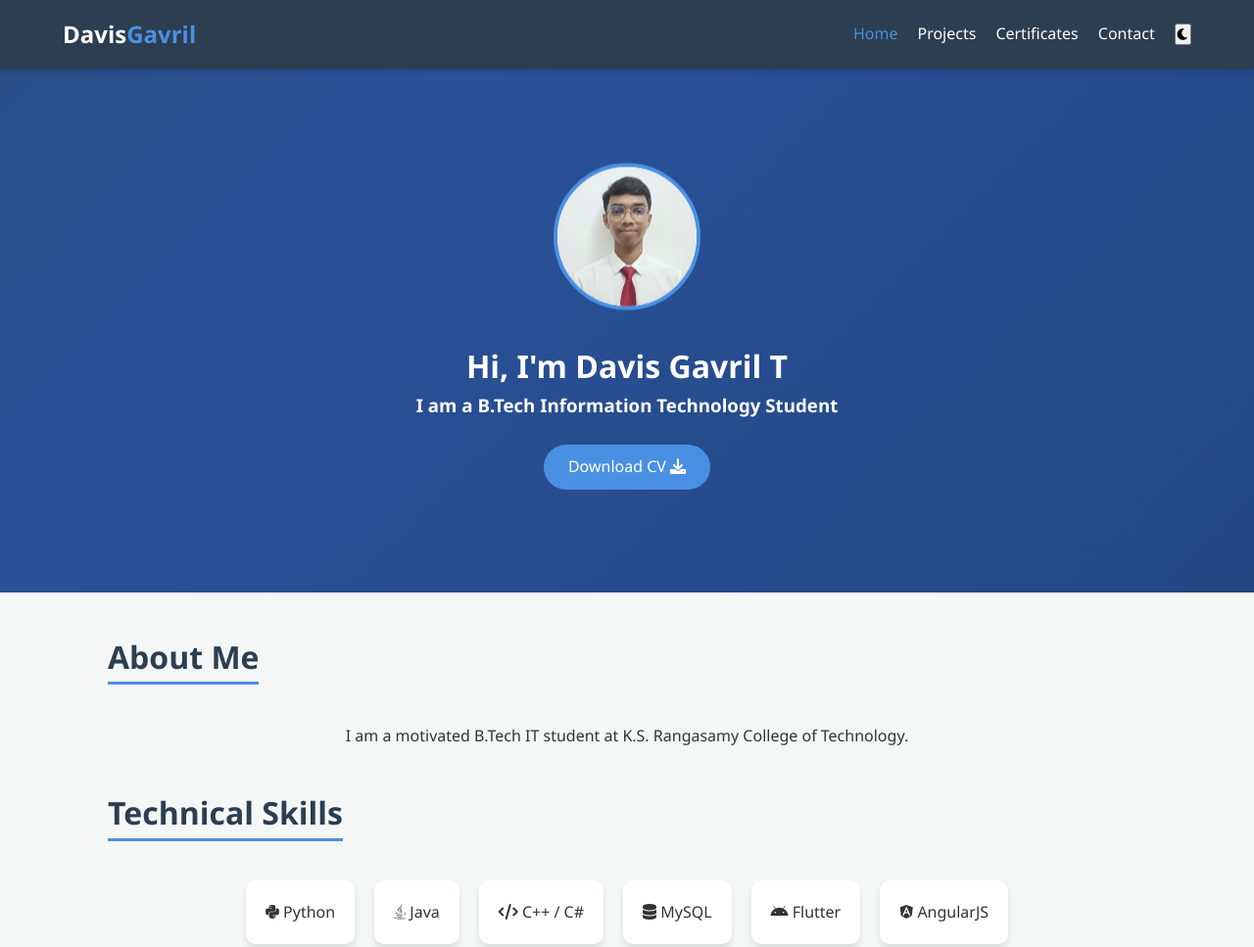
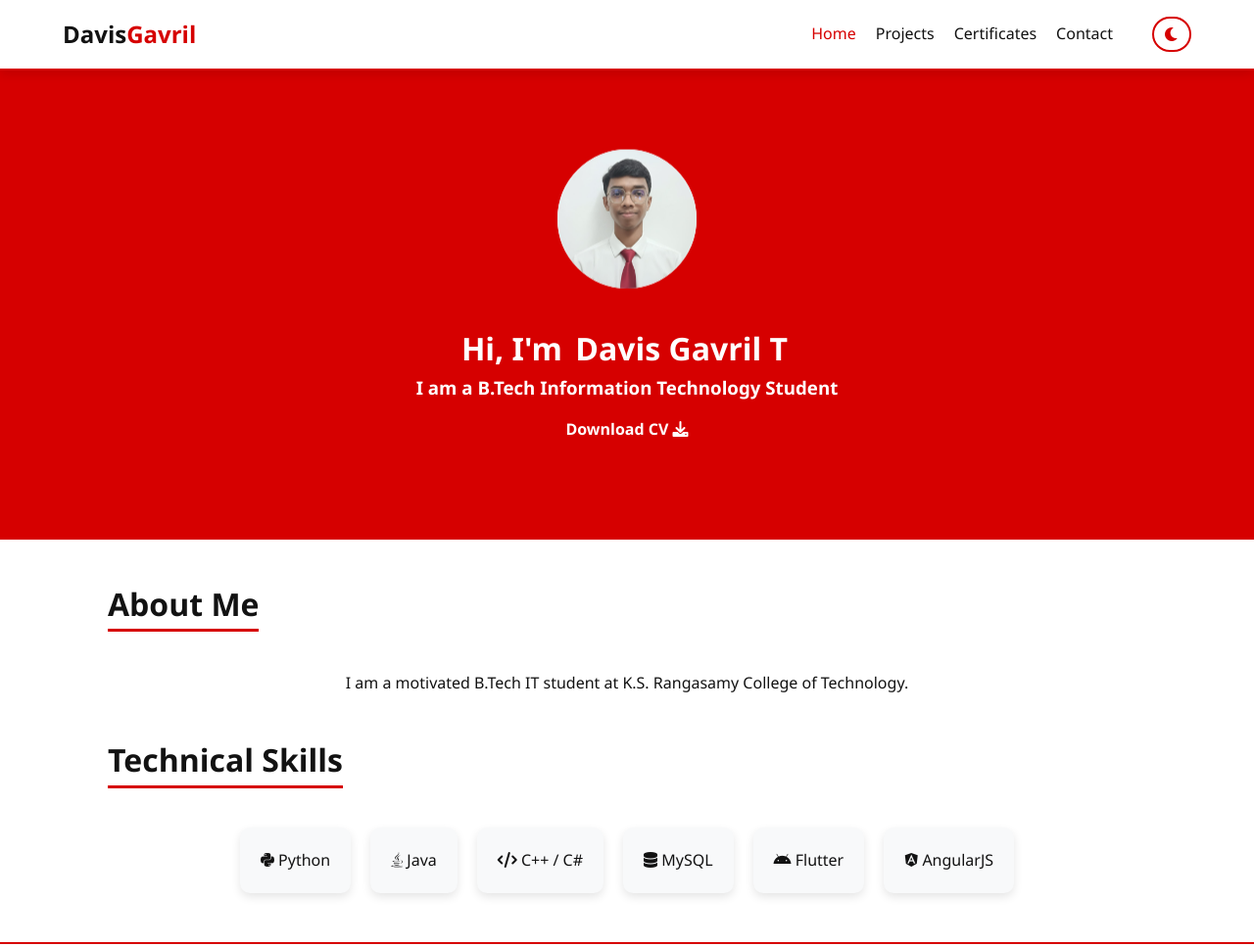
Before and after one commit to DavisGavril/portfolio, a plain HTML site: page index.html in a window 1280 px wide. Shown: the top 967 px of the page at 98% size. Drawn offline with nearby package versions, Linux system fonts and the light colour scheme; some packages are replaced by stand-ins of ours; a script that the page names is missing.

Commit message:
Update style.css

```diff
--- a/style.css
+++ b/style.css
@@ -1,21 +1,37 @@
-/* --- Variables & Reset --- */
+/* --- CSS VARIABLES (The Theme Engine) --- */
 :root {
-    --primary-color: #4a90e2;
-    --dark-bg: #2c3e50;
-    --light-bg: #f4f7f6;
-    --text-color: #333;
-    --white: #ffffff;
+    /* Light Mode Defaults (Red & White) */
+    --primary-color: #d60000;  /* Bold Red */
+    --bg-color: #ffffff;       /* Pure White */
+    --card-bg: #f8f9fa;        /* Light Gray for cards */
+    --text-color: #121212;     /* Black Text */
+    --hero-bg: #d60000;        /* Red Hero Background */
+    --hero-text: #ffffff;      /* White Hero Text */
+    --shadow: 0 4px 10px rgba(0,0,0,0.1);
 }
 
+body.dark-mode {
+    /* Dark Mode Overrides (Red & Black) */
+    --primary-color: #ff3333;  /* Brighter Red for dark bg */
+    --bg-color: #000000;       /* Pure Black */
+    --card-bg: #1a1a1a;        /* Dark Gray for cards */
+    --text-color: #e0e0e0;     /* Light Gray Text */
+    --hero-bg: #0f0f0f;        /* Very Dark Hero */
+    --hero-text: #ff3333;      /* Red Hero Text */
+    --shadow: 0 4px 10px rgba(255, 0, 0, 0.2); /* Red Glow */
+}
+
+/* --- Global Reset & Transitions --- */
 * {
     margin: 0;
     padding: 0;
     box-sizing: border-box;
-    font-family: 'Segoe UI', Tahoma, Geneva, Verdana, sans-serif;
+    font-family: 'Segoe UI', sans-serif;
+    transition: background-color 0.3s ease, color 0.3s ease, border-color 0.3s ease;
 }
 
 body {
-    background-color: var(--light-bg);
+    background-color: var(--bg-color);
     color: var(--text-color);
     line-height: 1.6;
     overflow-x: hidden;
@@ -26,38 +42,49 @@ body {
     display: flex;
     justify-content: space-between;
     align-items: center;
-    background-color: var(--dark-bg);
+    background-color: var(--bg-color); /* Matches body */
     padding: 1rem 5%;
     position: sticky;
     top: 0;
     z-index: 1000;
-    box-shadow: 0 2px 5px rgba(0,0,0,0.2);
+    box-shadow: var(--shadow);
+    border-bottom: 2px solid var(--primary-color);
 }
 
-.logo { color: var(--white); font-size: 1.5rem; font-weight: bold; }
+.logo { color: var(--text-color); font-size: 1.5rem; font-weight: bold; }
 .logo span { color: var(--primary-color); }
 
-.nav-links { list-style: none; display: flex; }
+.nav-links { list-style: none; display: flex; align-items: center; }
 .nav-links li { margin-left: 20px; }
-.nav-links a { text-decoration: none; color: var(--white); transition: 0.3s; }
+.nav-links a {
+    text-decoration: none;
+    color: var(--text-color);
+    font-weight: 500;
+}
 .nav-links a:hover, .nav-links a.active { color: var(--primary-color); }
 
-.hamburger { display: none; color: white; font-size: 1.5rem; cursor: pointer; }
+/* Theme Toggle Button */
+.theme-toggle {
+    background: none;
+    border: 2px solid var(--primary-color);
+    color: var(--primary-color);
+    padding: 5px 10px;
+    border-radius: 20px;
+    cursor: pointer;
+    font-size: 1rem;
+    margin-left: 20px;
+}
+.theme-toggle:hover { background: var(--primary-color); color: var(--bg-color); }
+
+.hamburger { display: none; color: var(--primary-color); font-size: 1.5rem; cursor: pointer; }
 
 /* --- Hero Section --- */
 .hero {
-    background: linear-gradient(-45deg, #1e3c72, #2a5298, #2c3e50, #4ca1af);
-    background-size: 400% 400%;
-    animation: gradientBG 15s ease infinite;
-    color: var(--white);
+    background: var(--hero-bg);
+    color: var(--hero-text);
     text-align: center;
-    padding: 100px 20px;
-}
-
-@keyframes gradientBG {
-    0% { background-position: 0% 50%; }
-    50% { background-position: 100% 50%; }
-    100% { background-position: 0% 50%; }
+    padding: 80px 20px;
+    border-bottom: 4px solid var(--primary-color);
 }
 
 .profile-img {
@@ -66,17 +93,21 @@ body {
     border: 4px solid var(--primary-color);
     object-fit: cover;
     margin-bottom: 20px;
-    background-color: #fff;
+    background-color: white;
     animation: float 6s ease-in-out infinite;
 }
 
 @keyframes float {
-    0% { transform: translateY(0px); }
+    0%, 100% { transform: translateY(0); }
     50% { transform: translateY(-15px); }
-    100% { transform: translateY(0px); }
 }
 
-.hero-btns { margin-top: 20px; }
+.highlight { color: var(--text-color); background: var(--primary-color); padding: 0 5px; }
+/* In Light mode, highlight text needs to be white, in Dark mode black */
+body:not(.dark-mode) .highlight { color: white; }
+body.dark-mode .highlight { color: black; }
+
+/* --- Buttons --- */
 .btn {
     padding: 10px 25px;
     border: none;
@@ -85,35 +116,24 @@ body {
     text-decoration: none;
     display: inline-block;
     margin: 5px;
-    font-size: 1rem;
+    font-weight: bold;
 }
-.primary { background-color: var(--primary-color); color: white; }
-.secondary { background-color: transparent; border: 2px solid white; color: white; }
+.primary { background-color: var(--primary-color); color: white; } /* Always Red/White btn */
+.secondary { background-color: transparent; border: 2px solid var(--primary-color); color: var(--primary-color); }
 
-/* --- Layout & Content --- */
-.container {
-    max-width: 1100px;
-    margin: 40px auto;
-    padding: 0 20px;
-}
+/* --- Layout --- */
+.container { max-width: 1100px; margin: 40px auto; padding: 0 20px; }
 
 .section-title {
     text-align: center;
     margin-bottom: 40px;
-    color: var(--dark-bg);
+    color: var(--text-color);
     border-bottom: 3px solid var(--primary-color);
     display: inline-block;
     font-size: 2rem;
 }
 
-/* --- FIX: Content is Visible by Default --- */
-.reveal {
-    opacity: 1; /* Guaranteed visibility */
-    transform: translateY(0);
-    transition: transform 1s ease;
-}
-
-/* --- Grids --- */
+/* --- Cards (Skills, Projects) --- */
 .skills-grid, .projects-grid {
     display: flex;
     flex-wrap: wrap;
@@ -121,54 +141,52 @@ body {
     gap: 20px;
 }
 
-.card, .skill-card {
-    background: var(--white);
+.card, .skill-card, .cert-item {
+    background: var(--card-bg);
     padding: 20px;
     border-radius: 10px;
-    box-shadow: 0 4px 6px rgba(0,0,0,0.1);
-    transition: transform 0.3s;
+    box-shadow: var(--shadow);
+    color: var(--text-color);
+    border: 1px solid transparent;
 }
 
-.card:hover, .skill-card:hover { transform: translateY(-5px); }
+.card:hover, .skill-card:hover, .cert-item:hover {
+    transform: translateY(-5px);
+    border-color: var(--primary-color);
+}
 
-/* --- Projects Specific --- */
+/* Specifics */
 .project-card { width: 300px; text-align: left; }
-.project-card img { width: 100%; height: 150px; object-fit: cover; border-radius: 5px; background: #eee; }
-.card-content { padding: 15px 0; }
-.date-badge { display: inline-block; background: #eee; font-size: 0.8rem; padding: 2px 6px; margin-bottom: 5px; border-radius: 4px; }
-
-/* --- Certificates Specific --- */
+.project-card img { width: 100%; height: 150px; object-fit: cover; border-radius: 5px; margin-bottom: 10px; }
 .cert-list { display: flex; flex-direction: column; gap: 15px; }
-.cert-item { display: flex; align-items: center; background: white; padding: 20px; border-radius: 8px; box-shadow: 0 2px 5px rgba(0,0,0,0.1); }
+.cert-item { display: flex; align-items: center; }
 .cert-icon { font-size: 2rem; color: var(--primary-color); margin-right: 20px; }
-.cert-info { flex-grow: 1; }
+.date-badge { background: var(--primary-color); color: white; padding: 2px 8px; border-radius: 4px; font-size: 0.8rem; }
 
 /* --- Footer --- */
 footer {
     text-align: center;
     padding: 40px 20px;
-    background: var(--dark-bg);
-    color: #bbb;
+    background: var(--bg-color);
+    border-top: 2px solid var(--primary-color);
     margin-top: 50px;
 }
-.social-icons a { color: white; margin: 0 10px; font-size: 1.5rem; text-decoration: none; }
+.social-icons a { color: var(--primary-color); margin: 0 10px; font-size: 1.5rem; }
 
-/* --- Mobile Responsiveness --- */
+/* --- Mobile --- */
 @media (max-width: 768px) {
     .nav-links {
         display: none;
         flex-direction: column;
         width: 100%;
         position: absolute;
-        top: 60px;
+        top: 70px;
         left: 0;
-        background-color: var(--dark-bg);
+        background-color: var(--bg-color);
         padding: 20px 0;
-        text-align: center;
+        border-bottom: 2px solid var(--primary-color);
     }
     .nav-links.active { display: flex; }
-    .nav-links li { margin: 15px 0; }
     .hamburger { display: block; }
-    .cert-item { flex-direction: column; text-align: center; }
-    .cert-icon { margin-bottom: 10px; margin-right: 0; }
+    .theme-toggle { margin: 15px 0; }
 }
```
